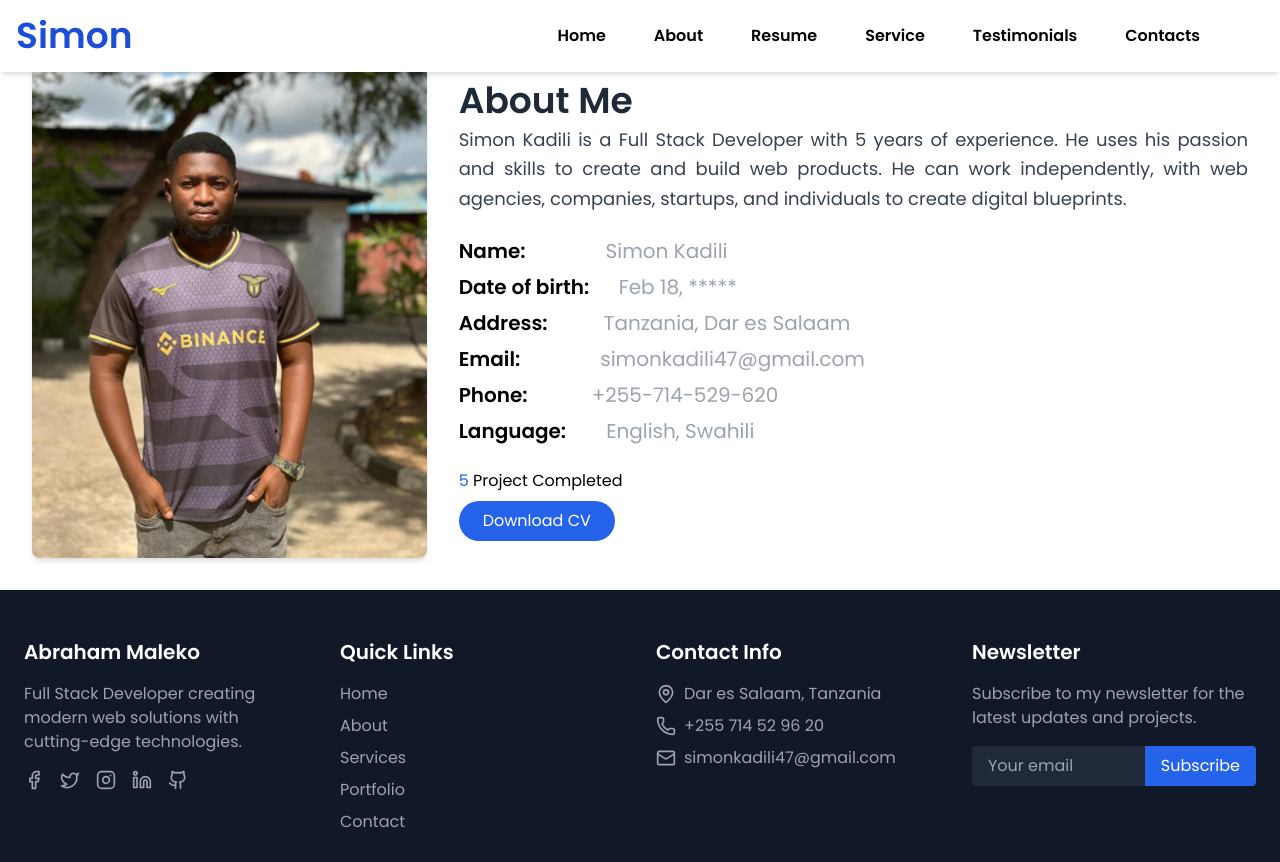
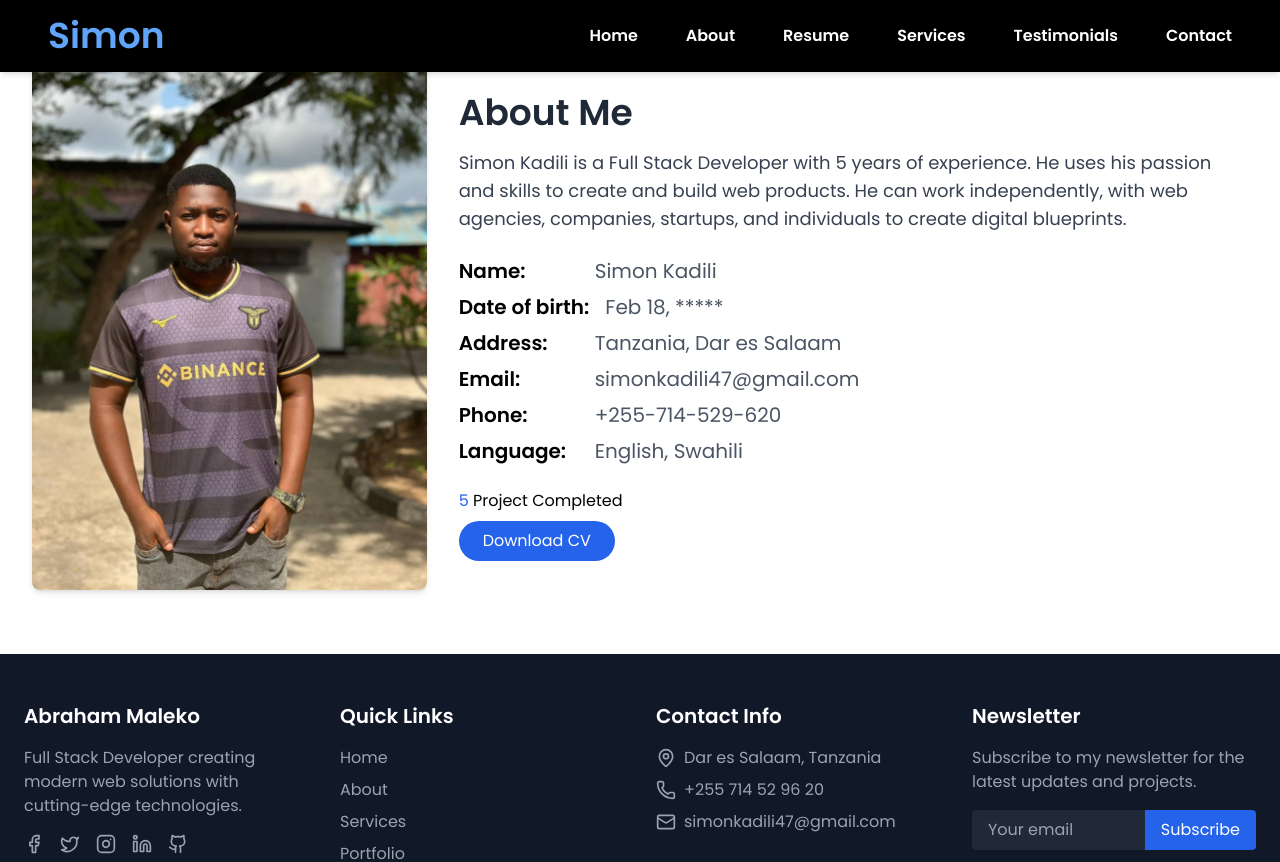
Before and after one commit to simonkadili47/Portfolio, a React (Vite) app: page /about in a window 1280 px wide. Shown: the top 862 px of the page. Built offline with nearby package versions, Linux system fonts and the light colour scheme.

Commit message:
fix mobile responsive

```diff
--- a/package.json
+++ b/package.json
@@ -10,11 +10,13 @@
     "preview": "vite preview"
   },
   "dependencies": {
+    "framer-motion": "^12.16.0",
     "lucide-react": "^0.513.0",
     "react": "^18.3.1",
     "react-dom": "^18.3.1",
     "react-icons": "^5.4.0",
     "react-router-dom": "^7.0.2",
+    "react-type-animation": "^3.2.0",
     "react-typed": "^2.0.12"
   },
   "devDependencies": {
@@ -30,6 +32,6 @@
     "globals": "^15.12.0",
     "postcss": "^8.4.49",
     "tailwindcss": "^3.4.16",
-    "vite": "^6.0.1"
+    "vite": "^6.3.5"
   }
 }
--- a/src/Components/Navbar.jsx
+++ b/src/Components/Navbar.jsx
@@ -1,47 +1,157 @@
-import React from 'react';
+import React, { useState } from "react";
 
 const Navbar = () => {
+  const [isMenuOpen, setIsMenuOpen] = useState(false);
+  const toggleMenu = () => {
+    setIsMenuOpen(!isMenuOpen);
+  };
+
+  const handleNavClick = (e, sectionId) => {
+    e.preventDefault();
+    const section = document.getElementById(sectionId);
+    if (section) {
+      section.scrollIntoView({ behavior: "smooth" });
+      window.history.pushState(null, null, `#${sectionId}`);
+      setIsMenuOpen(false);
+    }
+  };
+
   return (
-    <nav className="p-4 fixed top-0 left-0 w-full bg-white z-50 shadow-md">
-      <div className="flex font-sans justify-between items-center">
-        <div className="text-black text-xl font-semibold">
-          <p className='font-bold text-4xl text-blue-700 flex items-center'>
-            Simon
-          </p>
+    <nav className="p-4 fixed top-0 left-0 w-full bg-black z-50 shadow-md">
+      <div className="flex font-sans justify-between items-center max-w-7xl mx-auto px-4 sm:px-6 lg:px-8">
+        <div className="text-white text-xl font-semibold">
+          <p className="font-bold text-4xl text-blue-400 flex items-center">Simon</p>
         </div>
-        <div className="text-black font-semibold hidden md:flex space-x-12 pr-16">
+
+        <div className="flex items-center">
+          <div className="text-white font-semibold hidden md:flex space-x-12">
+            <a
+              href="#home"
+              onClick={(e) => handleNavClick(e, "home")}
+              className="relative hover:text-blue-400 after:content-[''] after:absolute after:left-0 after:bottom-0 after:w-0 after:h-0.5 after:bg-blue-400 hover:after:w-full transition-all duration-300"
+            >
+              Home
+            </a>
+            <a
+              href="#about"
+              onClick={(e) => handleNavClick(e, "about")}
+              className="relative hover:text-blue-400 after:content-[''] after:absolute after:left-0 after:bottom-0 after:w-0 after:h-0.5 after:bg-blue-400 hover:after:w-full transition-all duration-300"
+            >
+              About
+            </a>
+            <a
+              href="#resume"
+              onClick={(e) => handleNavClick(e, "resume")}
+              className="relative hover:text-blue-400 after:content-[''] after:absolute after:left-0 after:bottom-0 after:w-0 after:h-0.5 after:bg-blue-400 hover:after:w-full transition-all duration-300"
+            >
+              Resume
+            </a>
+            <a
+              href="#services"
+              onClick={(e) => handleNavClick(e, "services")}
+              className="relative hover:text-blue-400 after:content-[''] after:absolute after:left-0 after:bottom-0 after:w-0 after:h-0.5 after:bg-blue-400 hover:after:w-full transition-all duration-300"
+            >
+              Services
+            </a>
+            <a
+              href="#testimonials"
+              onClick={(e) => handleNavClick(e, "testimonials")}
+              className="relative hover:text-blue-400 after:content-[''] after:absolute after:left-0 after:bottom-0 after:w-0 after:h-0.5 after:bg-blue-400 hover:after:w-full transition-all duration-300"
+            >
+              Testimonials
+            </a>
+            <a
+              href="#contact"
+              onClick={(e) => handleNavClick(e, "contact")}
+              className="relative hover:text-blue-400 after:content-[''] after:absolute after:left-0 after:bottom-0 after:w-0 after:h-0.5 after:bg-blue-400 hover:after:w-full transition-all duration-300"
+            >
+              Contact
+            </a>
+          </div>
+
+          <div className="md:hidden ml-4">
+            <button
+              onClick={toggleMenu}
+              className="text-white focus:outline-none"
+              aria-label="Toggle menu"
+            >
+              <svg
+                className="w-6 h-6"
+                fill="none"
+                stroke="currentColor"
+                viewBox="0 0 24 24"
+                xmlns="http://www.w3.org/2000/svg"
+              >
+                <path
+                  strokeLinecap="round"
+                  strokeLinejoin="round"
+                  strokeWidth="2"
+                  d={isMenuOpen ? "M6 18L18 6M6 6l12 12" : "M4 6h16M4 12h16M4 18h16"}
+                />
+              </svg>
+            </button>
+          </div>
+        </div>
+      </div>
+
+      {/* Mobile Menu - Opens below the navbar */}
+      <div
+        className={`md:hidden bg-black shadow-lg w-full fixed left-0 ${
+          isMenuOpen ? "top-16" : "-top-full"
+        } transition-all duration-300 ease-in-out z-40`}
+      >
+        <div className="flex flex-col items-start p-4">
           <a
-            href="/"
-            className="relative hover:text-blue-500 after:content-[''] after:absolute after:left-0 after:bottom-0 after:w-0 after:h-0.5 after:bg-blue-500 hover:after:w-full transition-all duration-300">
+            href="#home"
+            onClick={(e) => handleNavClick(e, "home")}
+            className="text-white font-semibold py-2 hover:text-blue-400 w-full"
+          >
             Home
           </a>
           <a
-            href="/about"
-            className="relative hover:text-blue-500 after:content-[''] after:absolute after:left-0 after:bottom-0 after:w-0 after:h-0.5 after:bg-blue-500 hover:after:w-full transition-all duration-300">
+            href="#about"
+            onClick={(e) => handleNavClick(e, "about")}
+            className="text-white font-semibold py-2 hover:text-blue-400 w-full"
+          >
             About
           </a>
           <a
-            href="/resume"
-            className="relative hover:text-blue-500 after:content-[''] after:absolute after:left-0 after:bottom-0 after:w-0 after:h-0.5 after:bg-blue-500 hover:after:w-full transition-all duration-300">
+            href="#resume"
+            onClick={(e) => handleNavClick(e, "resume")}
+            className="text-white font-semibold py-2 hover:text-blue-400 w-full"
+          >
             Resume
           </a>
           <a
-            href="/service"
-            className="relative hover:text-blue-500 after:content-[''] after:absolute after:left-0 after:bottom-0 after:w-0 after:h-0.5 after:bg-blue-500 hover:after:w-full transition-all duration-300">
-            Service
+            href="#services"
+            onClick={(e) => handleNavClick(e, "services")}
+            className="text-white font-semibold py-2 hover:text-blue-400 w-full"
+          >
+            Services
           </a>
           <a
-            href="/testimonial"
-            className="relative hover:text-blue-500 after:content-[''] after:absolute after:left-0 after:bottom-0 after:w-0 after:h-0.5 after:bg-blue-500 hover:after:w-full transition-all duration-300">
+            href="#testimonials"
+            onClick={(e) => handleNavClick(e, "testimonials")}
+            className="text-white font-semibold py-2 hover:text-blue-400 w-full"
+          >
             Testimonials
           </a>
           <a
-            href="/contact"
-            className="relative hover:text-blue-500 after:content-[''] after:absolute after:left-0 after:bottom-0 after:w-0 after:h-0.5 after:bg-blue-500 hover:after:w-full transition-all duration-600">
-            Contacts
+            href="#contact"
+            onClick={(e) => handleNavClick(e, "contact")}
+            className="text-white font-semibold py-2 hover:text-blue-400 w-full"
+          >
+            Contact
           </a>
         </div>
       </div>
+
+      {isMenuOpen && (
+        <div
+          className="md:hidden fixed inset-0 bg-black bg-opacity-50 z-30"
+          onClick={toggleMenu}
+        ></div>
+      )}
     </nav>
   );
 };
--- a/src/Pages/about/About.jsx
+++ b/src/Pages/about/About.jsx
@@ -3,63 +3,60 @@ import image from "../../assets/kadili.jpeg"
 
 const About = () => {
     return (
-      <div>
-        <div className="flex flex-col md:flex-row p-4 md:p-8 items-center">
-          <div className="md:w-1/3">
+      <div id="about" className="px-4 md:px-8 py-8 md:py-16">
+        <div className="flex flex-col md:flex-row items-center max-w-7xl mx-auto">
+          {/* Image Section - Full width on mobile, 1/3 on desktop */}
+          <div className="w-full md:w-1/3 mb-8 md:mb-0">
             <img
               src={image}
               alt="Kadili"
-              className="w-full h-auto rounded-lg shadow-md"
+              className="w-full max-w-md mx-auto h-auto rounded-lg shadow-md"
             />
           </div>
 
-          {/* Text Section with reduced spacing */}
-          <div className="md:w-2/3 font-sans mt-8 md:ml-8 text-justify">
-            <h1 className="text-4xl font-bold text-gray-800">About Me</h1>
-            <p className="text-lg mt-1 font-sans leading-relaxed text-gray-700">
+          {/* Content Section - Full width on mobile, 2/3 on desktop */}
+          <div className="w-full md:w-2/3 md:ml-8">
+            <h1 className="text-3xl md:text-4xl font-bold text-gray-800 text-center md:text-left">About Me</h1>
+            <p className="text-base md:text-lg mt-4 font-sans leading-relaxed text-gray-700">
               Simon Kadili is a Full Stack Developer with 5 years of experience.
               He uses his passion and skills to create and build web products. He
               can work independently, with web agencies, companies, startups, and
               individuals to create digital blueprints.
             </p>
-            <div className="space-y-2 mt-6">
-              <p>
-                <span className="font-bold text-xl">Name:</span>
-                <span className="ml-20 text-xl text-gray-400">Simon Kadili</span>
-              </p>
-              <p>
-                <span className="font-bold text-xl">Date of birth:</span>
-                <span className="ml-6 text-xl text-gray-400"> Feb 18, *****</span>
-              </p>
-              <p>
-                <span className="font-bold text-xl">Address:</span>
-                <span className="ml-14 text-xl text-gray-400">
-                  Tanzania, Dar es Salaam
-                </span>
-              </p>
-              <p>
-                <span className="font-bold text-xl">Email:</span>
-                <span className="ml-20 text-xl text-gray-400">
-                  simonkadili47@gmail.com
-                </span>
-              </p>
-              <p>
-                <span className="font-bold text-xl">Phone:</span>
-                <span className="ml-16 text-xl text-gray-400">
-                  +255-714-529-620
-                </span>
-              </p>
-              <p>
-                <span className="font-bold text-xl">Language:</span>
-                <span className="ml-10 text-xl text-gray-400">
-                  English, Swahili
-                </span>
-              </p>
-              <p className="pt-4">
+
+            {/* Personal Info - Stacked on mobile, inline on desktop */}
+            <div className="mt-6 space-y-3 md:space-y-2">
+              <div className="flex flex-col md:flex-row">
+                <span className="font-bold text-lg md:text-xl min-w-[120px]">Name:</span>
+                <span className="text-lg md:text-xl text-gray-600 md:ml-4">Simon Kadili</span>
+              </div>
+              <div className="flex flex-col md:flex-row">
+                <span className="font-bold text-lg md:text-xl min-w-[120px]">Date of birth:</span>
+                <span className="text-lg md:text-xl text-gray-600 md:ml-4">Feb 18, *****</span>
+              </div>
+              <div className="flex flex-col md:flex-row">
+                <span className="font-bold text-lg md:text-xl min-w-[120px]">Address:</span>
+                <span className="text-lg md:text-xl text-gray-600 md:ml-4">Tanzania, Dar es Salaam</span>
+              </div>
+              <div className="flex flex-col md:flex-row">
+                <span className="font-bold text-lg md:text-xl min-w-[120px]">Email:</span>
+                <span className="text-lg md:text-xl text-gray-600 md:ml-4">simonkadili47@gmail.com</span>
+              </div>
+              <div className="flex flex-col md:flex-row">
+                <span className="font-bold text-lg md:text-xl min-w-[120px]">Phone:</span>
+                <span className="text-lg md:text-xl text-gray-600 md:ml-4">+255-714-529-620</span>
+              </div>
+              <div className="flex flex-col md:flex-row">
+                <span className="font-bold text-lg md:text-xl min-w-[120px]">Language:</span>
+                <span className="text-lg md:text-xl text-gray-600 md:ml-4">English, Swahili</span>
+              </div>
+
+              <div className="pt-4 text-center md:text-left">
                 <span className="text-blue-600">5</span> Project Completed
-              </p>
-              <div className="mt-3">
-                <button className="rounded-full hover:text-black bg-blue-600 text-white px-6 py-2">
+              </div>
+
+              <div className="mt-4 text-center md:text-left">
+                <button className="rounded-full hover:bg-blue-700 transition-colors bg-blue-600 text-white px-6 py-2 text-sm md:text-base">
                   Download CV
                 </button>
               </div>
--- a/src/Pages/home/Home.jsx
+++ b/src/Pages/home/Home.jsx
@@ -1,5 +1,6 @@
-import React, { useRef, useEffect } from "react";
-import { Typed } from "react-typed";
+import React, { useRef } from "react";
+import { motion } from "framer-motion";
+import { TypeAnimation } from "react-type-animation";
 import About from "../about/About";
 import Resume from "../resume/Resume";
 import Services from "../services/Service";
@@ -9,79 +10,125 @@ import Freelancing from "../testimonials/Freelancing";
 import Contact from "../contact/Contact";
 
 const Home = () => {
+  // Create refs for each section
+  const homeRef = useRef(null);
+  const aboutRef = useRef(null);
+  const resumeRef = useRef(null);
+  const servicesRef = useRef(null);
+  const projectsRef = useRef(null);
+  const testimonialsRef = useRef(null);
+  const freelancingRef = useRef(null);
+  const contactRef = useRef(null);
   const typedRef = useRef(null);
 
-  useEffect(() => {
-    if (typedRef.current) {
-      new Typed(typedRef.current, {
-        strings: [
-          "I am a Full Stack Developer.",
-          "I am a Frontend Developer.",
-          "I am a Backend Developer.",
-        ],
-        typeSpeed: 100,
-        backSpeed: 100,
-        backDelay: 2000,
-        loop: true,
-      });
+  // Handle scrolling to a section
+  const scrollToSection = (ref) => {
+    if (ref.current) {
+      ref.current.scrollIntoView({ behavior: "smooth" });
+    }
+  };
+
+  // Check for URL hash on mount and scroll to the corresponding section
+  React.useEffect(() => {
+    const hash = window.location.hash;
+    const sectionRefs = {
+      "#home": homeRef,
+      "#about": aboutRef,
+      "#resume": resumeRef,
+      "#services": servicesRef,
+      "#projects": projectsRef,
+      "#testimonials": testimonialsRef,
+      "#freelancing": freelancingRef,
+      "#contact": contactRef,
+    };
+
+    if (hash && sectionRefs[hash]) {
+      scrollToSection(sectionRefs[hash]);
     }
   }, []);
 
   return (
     <div className="font-sans">
-      <div className="bg-gray-100 py-20 mt-16">
+      <div className="bg-gray-100 py-20 mt-16" ref={homeRef} id="home">
         <div className="max-w-7xl mx-auto px-8">
-          <div className="text-blue-500 text-center">
+          <motion.div
+            className="text-blue-500 text-center"
+            variants={{
+              hidden: { opacity: 0, y: 50 },
+              visible: { opacity: 1, y: 0, transition: { duration: 1, ease: "easeOut" } },
+            }}
+            initial="hidden"
+            animate="visible"
+          >
             <p>HEY! I AM</p>
-          </div>
-          <div className="mt-6 text-6xl font-bold text-center">
+          </motion.div>
+          <motion.div
+            className="mt-6 text-6xl font-bold text-center"
+            variants={{
+              hidden: { opacity: 0, y: 50 },
+              visible: { opacity: 1, y: 0, transition: { duration: 1, ease: "easeOut" } },
+            }}
+            initial="hidden"
+            animate="visible"
+            transition={{ delay: 0.3 }}
+          >
             <p>Simon Kadili</p>
-          </div>
+          </motion.div>
           <div className="mt-3 text-xl text-gray-600 text-center">
-            <span ref={typedRef}></span>
+            <TypeAnimation
+              sequence={[
+                "I am a Full Stack Developer.",
+                2000,
+                "I am a Frontend Developer.",
+                2000,
+                "I am a Backend Developer.",
+                2000,
+              ]}
+              speed={20}
+              deletionSpeed={15}
+              wrapper="span"
+              cursor={true}
+              repeat={Infinity}
+              ref={typedRef}
+            />
           </div>
         </div>
       </div>
-      <div className="bg-white">
+      <div className="bg-white" ref={aboutRef} id="about">
         <div className="max-w-7xl mx-auto px-8 py-12">
           <About />
         </div>
       </div>
-
-      <div className="bg-white">
+      <div className="bg-white" ref={resumeRef} id="resume">
         <div className="max-w-7xl mx-auto px-8 py-8">
           <Resume />
         </div>
       </div>
-
-      <div className="bg-white">
+      <div className="bg-white" ref={servicesRef} id="services">
         <div className="max-w-7xl mx-auto px-8 py-8">
           <Services />
         </div>
       </div>
-      <div className="bg-white">
+      <div className="bg-white" ref={projectsRef} id="projects">
         <div className="max-w-7xl mx-auto px-8 py-8">
           <RecentProjects />
         </div>
       </div>
-      <div className="bg-white">
+      <div className="bg-white" ref={testimonialsRef} id="testimonials">
         <div className="max-w-7xl mx-auto px-8 py-8">
           <Testimonials />
         </div>
       </div>
-
-      <div className="bg-white">
+      <div className="bg-white" ref={freelancingRef} id="freelancing">
         <div className="max-w-7xl mx-auto px-8 py-8">
           <Freelancing />
         </div>
       </div>
-      <div className="bg-white">
+      <div className="bg-white" ref={contactRef} id="contact">
         <div className="max-w-7xl mx-auto px-8 pt-8 pb-0">
           <Contact />
         </div>
       </div>
-
-
     </div>
   );
 };
```
Also changed, not shown: vite.config.js (+13 -5 lines), 1 other file (tests, documents, lock files or other folders).
